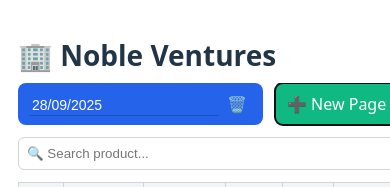
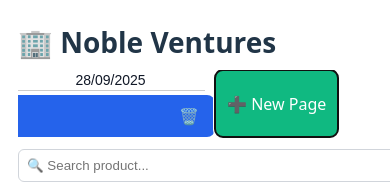
Before and after one commit to mmaduabuchi-ui/Noble-Ventures, a React (Vite) app: page / in a window 390 px wide. Both pictures are taken after a click on the button "➕ New Page". Shown: the part 188-375 px from the top of the page. Built offline with nearby package versions, Linux system fonts and the light colour scheme; no server answers; the database is empty.

Commit message:
Update App.jsx: mobile-friendly date input above clickable page area

```diff
--- a/src/App.jsx
+++ b/src/App.jsx
@@ -132,16 +132,13 @@ export default function App() {
   const savePage = async () => {
     if (!activePage) return;
     try {
-      // Ensure page exists
       const { error: pageError } = await supabase
         .from("pages")
         .upsert([{ id: activePage.id, date: activePage.date }]);
       if (pageError) throw pageError;
 
-      // Delete old rows
       await supabase.from("products").delete().eq("page_id", activePage.id);
 
-      // Insert new rows
       const { error } = await supabase.from("products").insert(
         activePage.rows.map((r) => ({
           page_id: activePage.id,
@@ -154,7 +151,7 @@ export default function App() {
       if (error) throw error;
 
       alert("✅ Page saved successfully!");
-      loadAllPages(); // Refresh state from Supabase
+      loadAllPages();
     } catch (err) {
       console.error(err);
       alert("❌ Error saving products!");
@@ -179,6 +176,7 @@ export default function App() {
     <div style={{ padding: 18, maxWidth: 1100, margin: "0 auto" }}>
       <h1 style={{ fontSize: 28, fontWeight: "bold", marginBottom: 12 }}>🏢 Noble Ventures</h1>
 
+      {/* Pages Tabs with mobile-friendly layout */}
       <div style={{ display: "flex", gap: 12, paddingBottom: 12, overflowX: "auto", whiteSpace: "nowrap" }}>
         {pages.map((page) => {
           const active = page.id === activePageId;
@@ -187,18 +185,16 @@ export default function App() {
               key={page.id}
               style={{
                 display: "flex",
+                flexDirection: "column", // Date above clickable area
                 alignItems: "center",
-                padding: "6px 12px",
                 borderRadius: 8,
                 cursor: "pointer",
-                background: active ? "#2563EB" : "#E5E7EB",
-                color: active ? "#fff" : "#111827",
                 minWidth: 130,
-                gap: 8,
                 flexShrink: 0,
+                gap: 4,
               }}
             >
-              <div style={{ flex: 1 }} onClick={() => setActivePageId(page.id)}>
+              {/* Date input */}
               <input
                 style={{
                   width: "100%",
@@ -206,17 +202,32 @@ export default function App() {
                   borderBottom: "1px solid rgba(0,0,0,0.2)",
                   outline: "none",
                   background: "transparent",
-                    color: "inherit",
+                  color: "#111827",
                   padding: 2,
                   fontSize: 14,
+                  textAlign: "center",
                   cursor: "text",
                 }}
                 value={page.date}
                 onChange={(e) => updatePageDate(page.id, e.target.value)}
                 onClick={(e) => e.stopPropagation()}
               />
-              </div>
 
+              {/* Clickable page area */}
+              <div
+                onClick={() => setActivePageId(page.id)}
+                style={{
+                  width: "100%",
+                  display: "flex",
+                  alignItems: "center",
+                  justifyContent: "space-between",
+                  padding: "6px 12px",
+                  borderRadius: 8,
+                  background: active ? "#2563EB" : "#E5E7EB",
+                  color: active ? "#fff" : "#111827",
+                }}
+              >
+                <div style={{ flex: 1, textAlign: "center", fontSize: 14 }}></div>
                 <button
                   style={{
                     background: "transparent",
@@ -233,6 +244,7 @@ export default function App() {
                 >
                   🗑️
                 </button>
+              </div>
             </div>
           );
         })}
```
Lines whose indentation alone changed are shown as unchanged.
